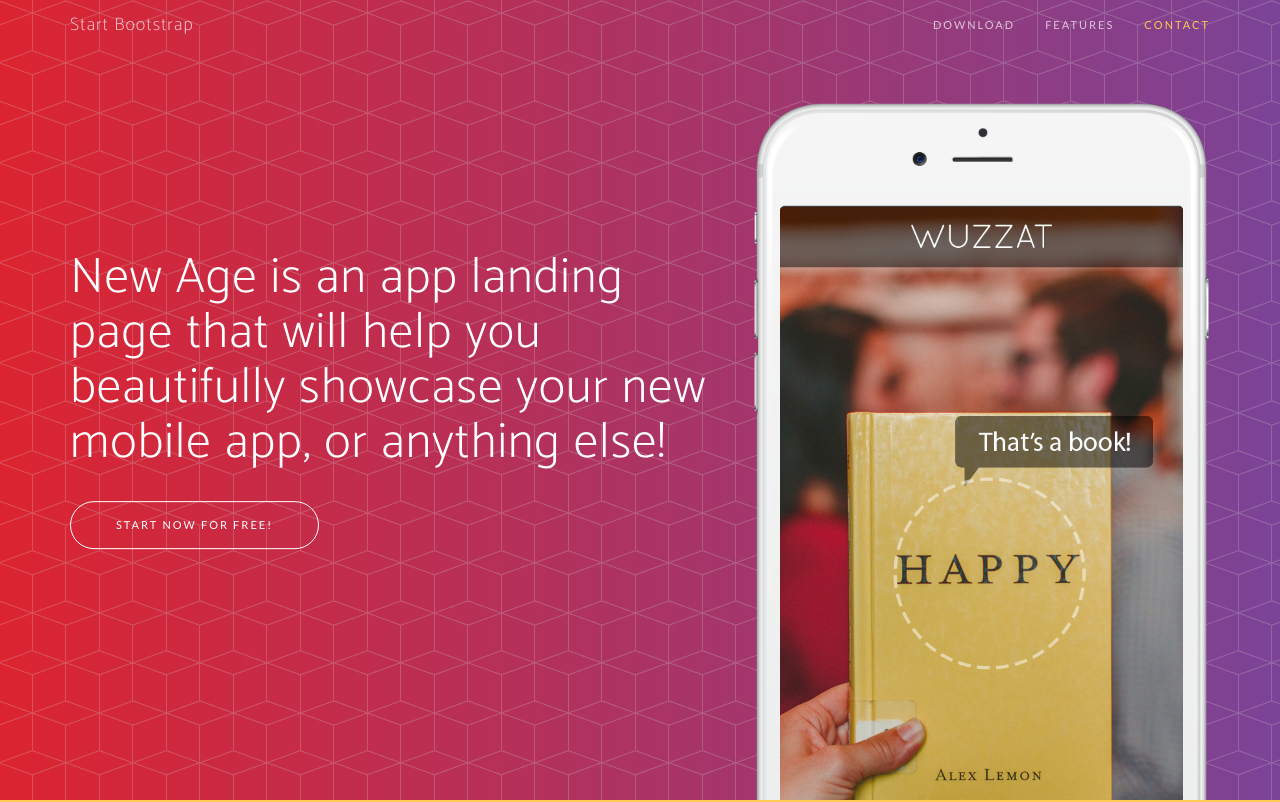
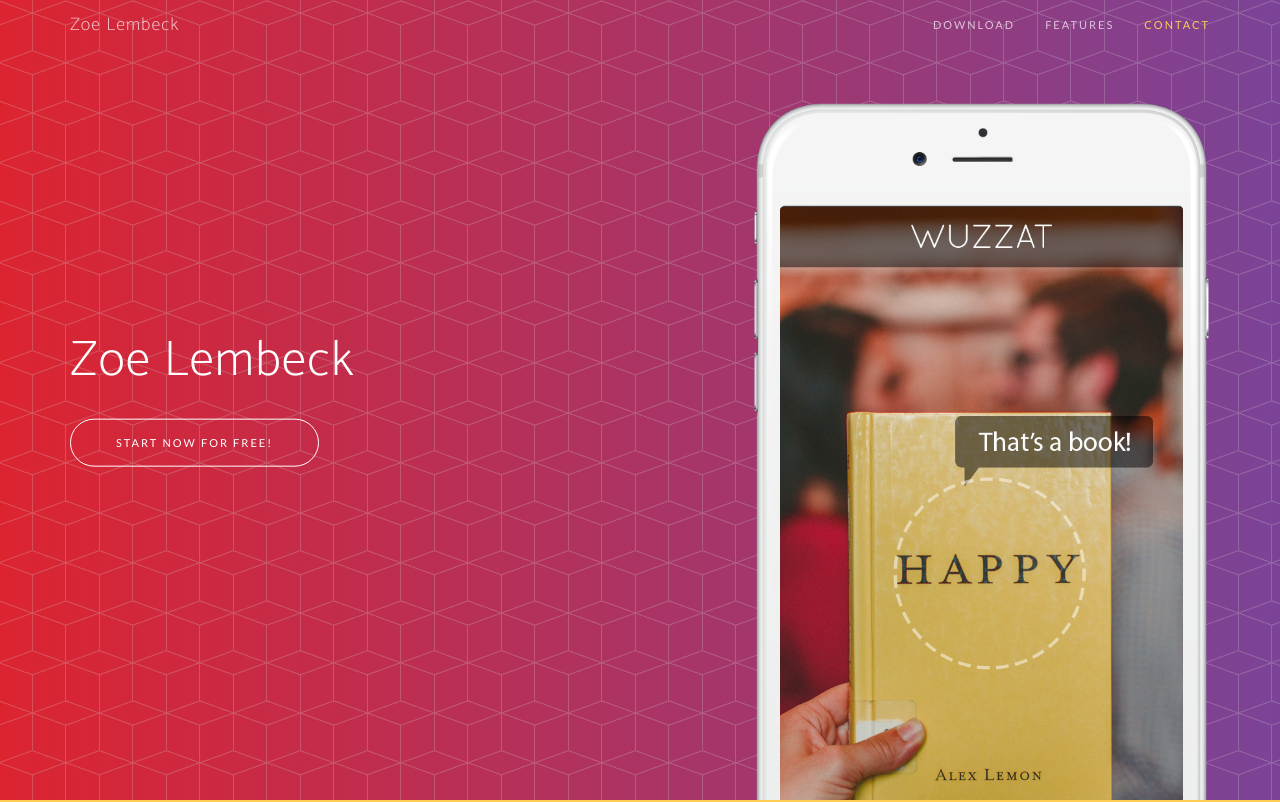
Before and after one commit to twosnakes/twosnakes.github.io, a website: page index.html in a window 1280 px wide. Shown: the top 802 px of the page. Drawn offline with nearby package versions, Linux system fonts and the light colour scheme; a web font is replaced by a local one.

Commit message:
added file

```diff
--- a/index.html
+++ b/index.html
@@ -9,7 +9,7 @@
     <meta name="description" content="">
     <meta name="author" content="">
 
-    <title>New Age - Start Bootstrap Theme</title>
+    <title>Zoe Lembeck</title>
 
     <!-- Bootstrap Core CSS -->
     <link href="lib/bootstrap/css/bootstrap.min.css" rel="stylesheet">
@@ -45,7 +45,7 @@
                 <button type="button" class="navbar-toggle collapsed" data-toggle="collapse" data-target="#bs-example-navbar-collapse-1">
                     <span class="sr-only">Toggle navigation</span> Menu <i class="fa fa-bars"></i>
                 </button>
-                <a class="navbar-brand page-scroll" href="#page-top">Start Bootstrap</a>
+                <a class="navbar-brand page-scroll" href="#page-top">Zoe Lembeck</a>
             </div>
 
             <!-- Collect the nav links, forms, and other content for toggling -->
@@ -73,7 +73,7 @@
                 <div class="col-sm-7">
                     <div class="header-content">
                         <div class="header-content-inner">
-                            <h1>New Age is an app landing page that will help you beautifully showcase your new mobile app, or anything else!</h1>
+                            <h1>Zoe Lembeck</h1>
                             <a href="#download" class="btn btn-outline btn-xl page-scroll">Start Now for Free!</a>
                         </div>
                     </div>
```
Also changed, not shown: 1 other file.
